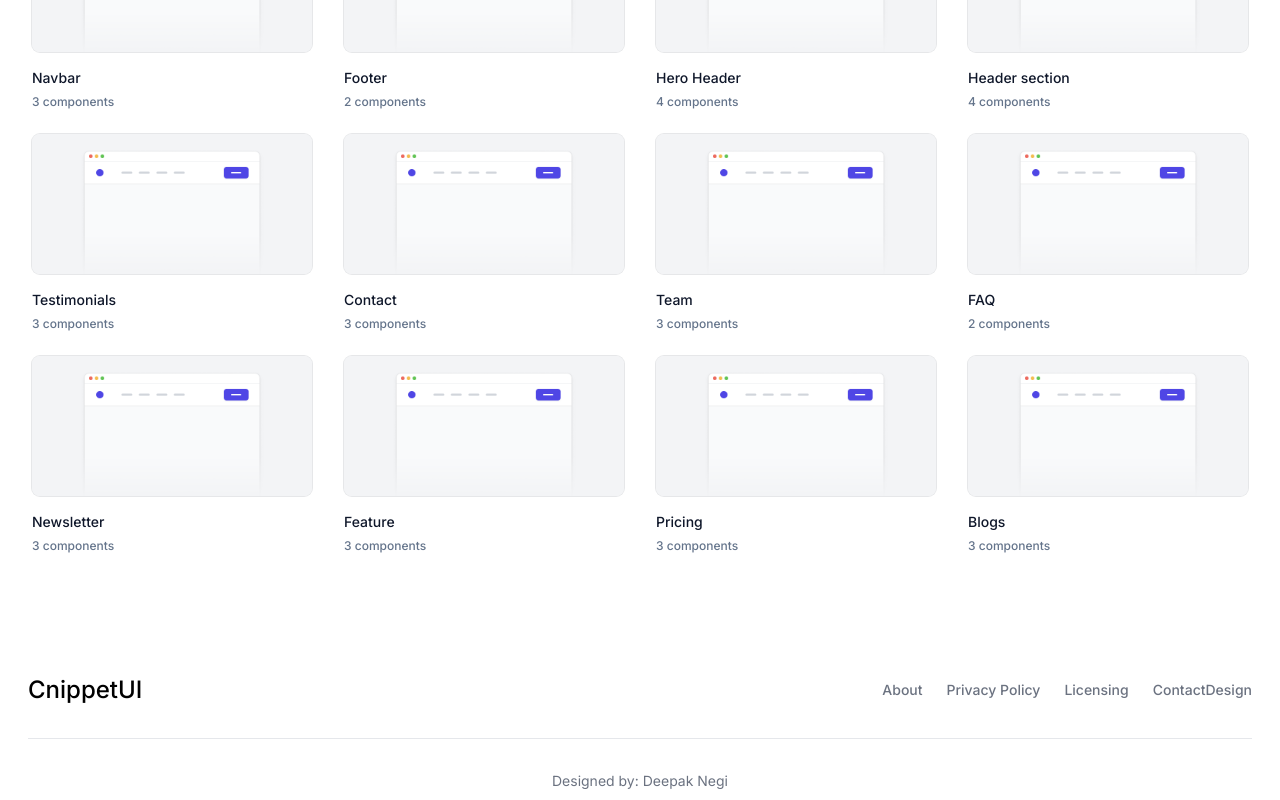
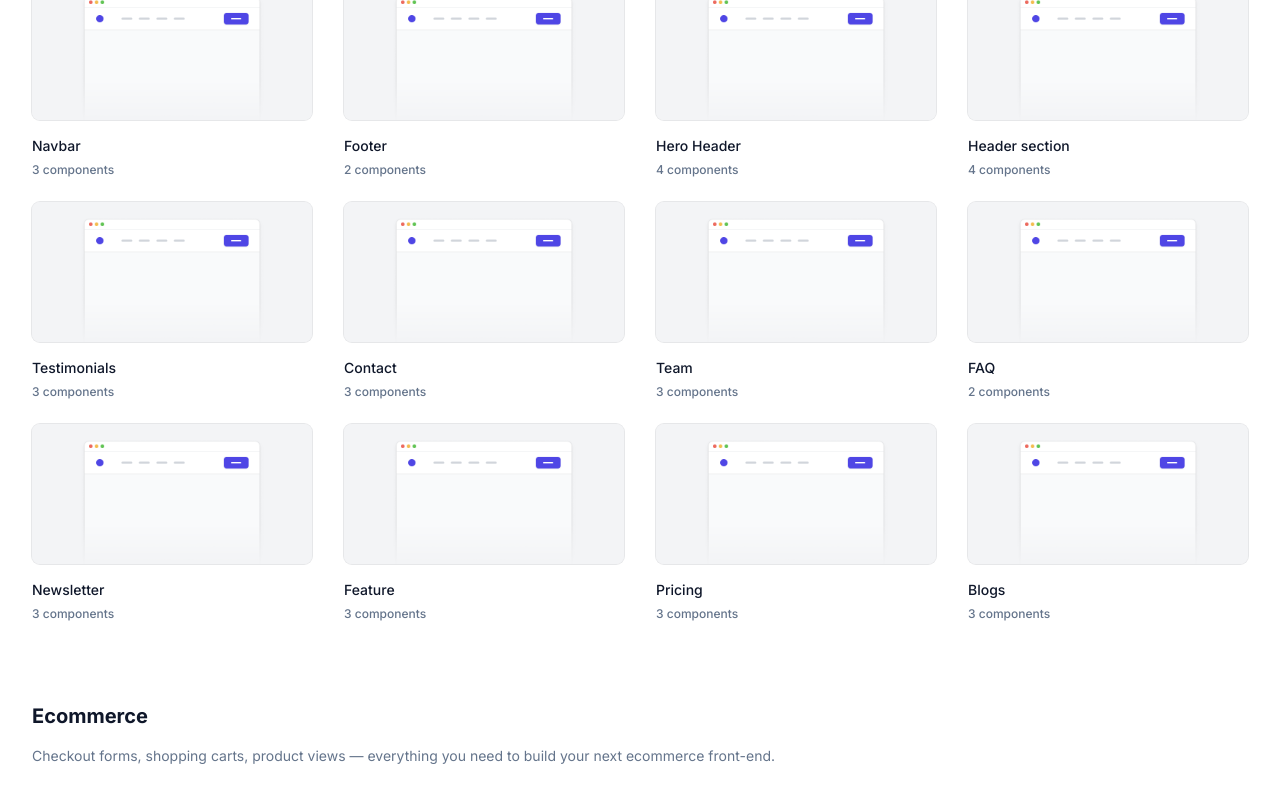
Before and after one commit to in-deepaknegi/cnippet-ui-v1.0.1, a Next.js app: page /components in a window 1280 px wide. Shown: the part 920-1720 px from the top of the page. Built offline with nearby package versions, Linux system fonts and the light colour scheme.

Commit message:
added f-s for ecommerce section

```diff
--- /dev/null
+++ b/app/components/ecommerce/product-overview/page.tsx
@@ -0,0 +1,22 @@
+import React from 'react'
+import type { Metadata } from 'next';
+import Navbar from '@/components/Navbar';
+import Footer from '@/components/Footer';
+import Hero from '@/pages/ecommerce/overview/Hero'
+
+export const metadata: Metadata = {
+    title: 'Ecommerce - Product Overviews',
+    description: 'Product overviews page',
+}
+
+const page = () => {
+    return (
+        <main>
+            <Navbar />
+            <Hero />
+            <Footer />
+        </main>
+    )
+}
+
+export default page
--- a/app/components/page.tsx
+++ b/app/components/page.tsx
@@ -2,7 +2,8 @@ import React from 'react'
 import type { Metadata } from 'next'
 import Navbar from '@/components/Navbar'
 import Hero from '@/pages/components/Hero'
-import List from '@/pages/components/List'
+import Application from '@/pages/components/ApplicationUi'
+import Ecommerce from '@/pages/components/Ecommerce'
 import Footer from '@/components/Footer'
 
 export const metadata: Metadata = {
@@ -15,7 +16,8 @@ const Components = () => {
         <main>
             <Navbar />
             <Hero/>
-            <List />
+            <Application />
+            <Ecommerce />
             <Footer />
         </main>
     )
--- /dev/null
+++ b/pages/components/ApplicationUi.jsx
@@ -0,0 +1,113 @@
+import React from 'react'
+import Image from 'next/image'
+import Nav from '../../public/navbars.png'
+
+const component = [
+    {
+        name: 'Navbar',
+        source: '/components/application-ui/navbar',
+        imageURL: Nav,
+        number: '3 components',
+    },
+    {
+        name: 'Footer',
+        source: '/components/application-ui/footer',
+        imageURL: Nav,
+        number: '2 components',
+    },
+    {
+        name: 'Hero Header',
+        source: '/components/application-ui/hero',
+        imageURL: Nav,
+        number: '4 components',
+    },
+    {
+        name: 'Header section',
+        source: '/components/application-ui/header',
+        imageURL: Nav,
+        number: '4 components',
+    },
+    {
+        name: 'Testimonials',
+        source: '/components/application-ui/testimonial',
+        imageURL: Nav,
+        number: '3 components',
+    },
+    {
+        name: 'Contact',
+        source: '/components/application-ui/contact',
+        imageURL: Nav,
+        number: '3 components',
+    },
+    {
+        name: 'Team',
+        source: '/components/application-ui/team',
+        imageURL: Nav,
+        number: '3 components',
+    },
+    {
+        name: 'FAQ',
+        source: '/components/application-ui/faq',
+        imageURL: Nav,
+        number: '2 components',
+    },
+    {
+        name: 'Newsletter',
+        source: '/components/application-ui/newsletter',
+        imageURL: Nav,
+        number: '3 components',
+    },
+    {
+        name: 'Feature',
+        source: '/components/application-ui/feature',
+        imageURL: Nav,
+        number: '3 components',
+    },
+    {
+        name: 'Pricing',
+        source: '/components/application-ui/pricing',
+        imageURL: Nav,
+        number: '3 components',
+    },
+    {
+        name: 'Blogs',
+        source: '/components/application-ui/blog',
+        imageURL: Nav,
+        number: '3 components',
+    },
+]
+
+const List = () => {
+    return (
+        <section className='mx-auto w-full px-4 sm:px-6 lg:px-8'>
+            <h2 className="text-xl font-bold text-slate-900">Application UI</h2>
+            <p className="mt-3 text-sm leading-7 text-slate-500">Form layouts, tables, modal dialogs — everything you need to build beautiful responsive web applications.</p>
+            <div className='relative mt-10 md:mt-8'>
+                <ul className='grid grid-cols-[repeat(auto-fill,minmax(12rem, 1fr))] gap-x-8 gap-y-6 sm:grid-cols-2 lg:grid-cols-3 xl:grid-cols-4'>
+                    {component.map((component) => (
+                        <li key={component.name}>
+                            <div className='group relative before:absolute before:-inset-2.5 before:rounded-[20px] before:bg-gray-50 before:opacity-0 hover:before:opacity-100'>
+                                <div className='relative aspect-[2/1] overflow-hidden rounded-lg bg-gray-100 ring-1 ring-gray-900/10'>
+                                    <Image
+                                        src={component.imageURL}
+                                        alt='navbar-img'
+                                        className='absolute inset-0 h-full w-full'
+                                    />
+                                </div>
+                                <h4 className='mt-4 text-sm font-medium text-slate-900 group-hover:text-indigo-600'>
+                                    <a href={component.source}>
+                                        <span className='absolute -inset-2.5 z-10'></span>
+                                        <span className='relative'>{component.name}</span>
+                                    </a>
+                                </h4>
+                                <p className='relative mt-1.5 text-xs font-medium text-slate-500'>{component.number}</p>
+                            </div>
+                        </li>
+                    ))}
+                </ul>
+            </div>
+        </section >
+    )
+}
+
+export default List
--- a/pages/components/List.jsx
+++ b/pages/components/Ecommerce.jsx
@@ -4,8 +4,8 @@ import Nav from '../../public/navbars.png'
 
 const component = [
     {
-        name: 'Navbar',
-        source: '/components/application-ui/navbar',
+        name: 'Product Overview',
+        source: '/components/ecommerce/product-overview',
         imageURL: Nav,
         number: '3 components',
     },
@@ -15,71 +15,15 @@ const component = [
         imageURL: Nav,
         number: '2 components',
     },
-    {
-        name: 'Hero Header',
-        source: '/components/application-ui/hero',
-        imageURL: Nav,
-        number: '4 components',
-    },
-    {
-        name: 'Header section',
-        source: '/components/application-ui/header',
-        imageURL: Nav,
-        number: '4 components',
-    },
-    {
-        name: 'Testimonials',
-        source: '/components/application-ui/testimonial',
-        imageURL: Nav,
-        number: '3 components',
-    },
-    {
-        name: 'Contact',
-        source: '/components/application-ui/contact',
-        imageURL: Nav,
-        number: '3 components',
-    },
-    {
-        name: 'Team',
-        source: '/components/application-ui/team',
-        imageURL: Nav,
-        number: '3 components',
-    },
-    {
-        name: 'FAQ',
-        source: '/components/application-ui/faq',
-        imageURL: Nav,
-        number: '2 components',
-    },
-    {
-        name: 'Newsletter',
-        source: '/components/application-ui/newsletter',
-        imageURL: Nav,
-        number: '3 components',
-    },
-    {
-        name: 'Feature',
-        source: '/components/application-ui/feature',
-        imageURL: Nav,
-        number: '3 components',
-    },
-    {
-        name: 'Pricing',
-        source: '/components/application-ui/pricing',
-        imageURL: Nav,
-        number: '3 components',
-    },
-    {
-        name: 'Blogs',
-        source: '/components/application-ui/blog',
-        imageURL: Nav,
-        number: '3 components',
-    },
 ]
 
-const List = () => {
+const Ecommerce = () => {
     return (
-        <section className='mx-auto w-full px-4 sm:px-6 lg:px-8'>
+        <section className='mx-auto mt-20 w-full px-4 sm:px-6 lg:px-8'>
+            <h2 className="text-xl font-bold text-slate-900">Ecommerce</h2>
+            <p className="mt-3 text-sm leading-7 text-slate-500">
+                Checkout forms, shopping carts, product views — everything you need to build your next ecommerce front-end.
+            </p>
             <div className='relative mt-10 md:mt-8'>
                 <ul className='grid grid-cols-[repeat(auto-fill,minmax(12rem, 1fr))] gap-x-8 gap-y-6 sm:grid-cols-2 lg:grid-cols-3 xl:grid-cols-4'>
                     {component.map((component) => (
@@ -108,4 +52,4 @@ const List = () => {
     )
 }
 
-export default List
+export default Ecommerce
--- a/pages/components/Hero.jsx
+++ b/pages/components/Hero.jsx
@@ -5,6 +5,7 @@ const Hero = () => {
     return (
         <section className="bg-white">
             <div className="relative isolate px-6 pt-14 lg:px-8 h-screen">
+
                 <div className="absolute inset-x-0 -z-10 transform-gpu overflow-hidden -top-44 blur-3xl" aria-hidden="true">
                     <div className="relative left-[calc(80%-18rem)] aspect-[1155/678] w-[36.125rem] bg-gradient-to-tr bg-opacity-50 from-fuchsia-300 to-fuchsia-100 sm:right-0 sm:w-[50.1875rem]" ></div>
                 </div>
--- /dev/null
+++ b/pages/ecommerce/overview/Hero.jsx
@@ -0,0 +1,9 @@
+import React from 'react'
+
+const Hero = () => {
+    return (
+        <div>product overview</div>
+    )
+}
+
+export default Hero
```
